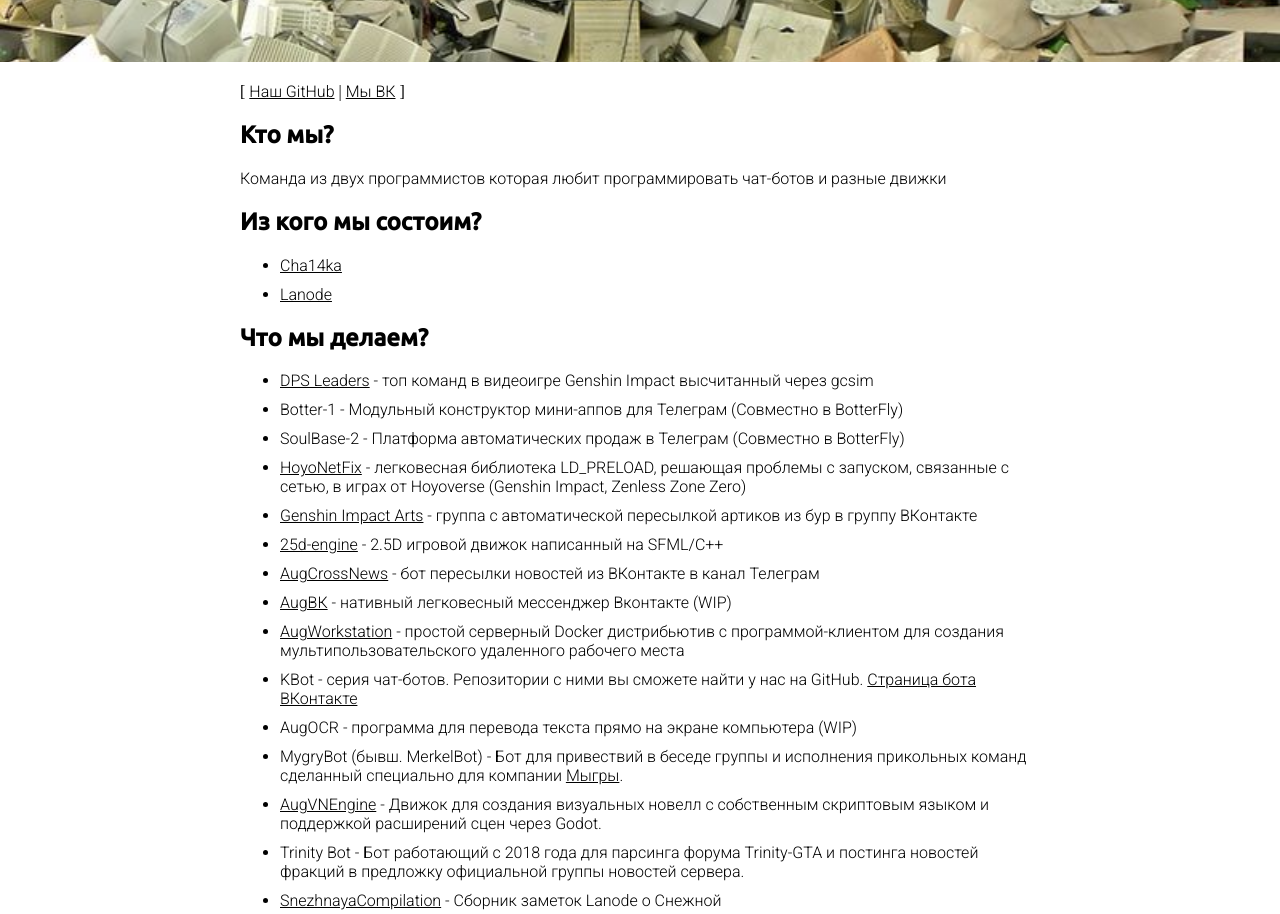
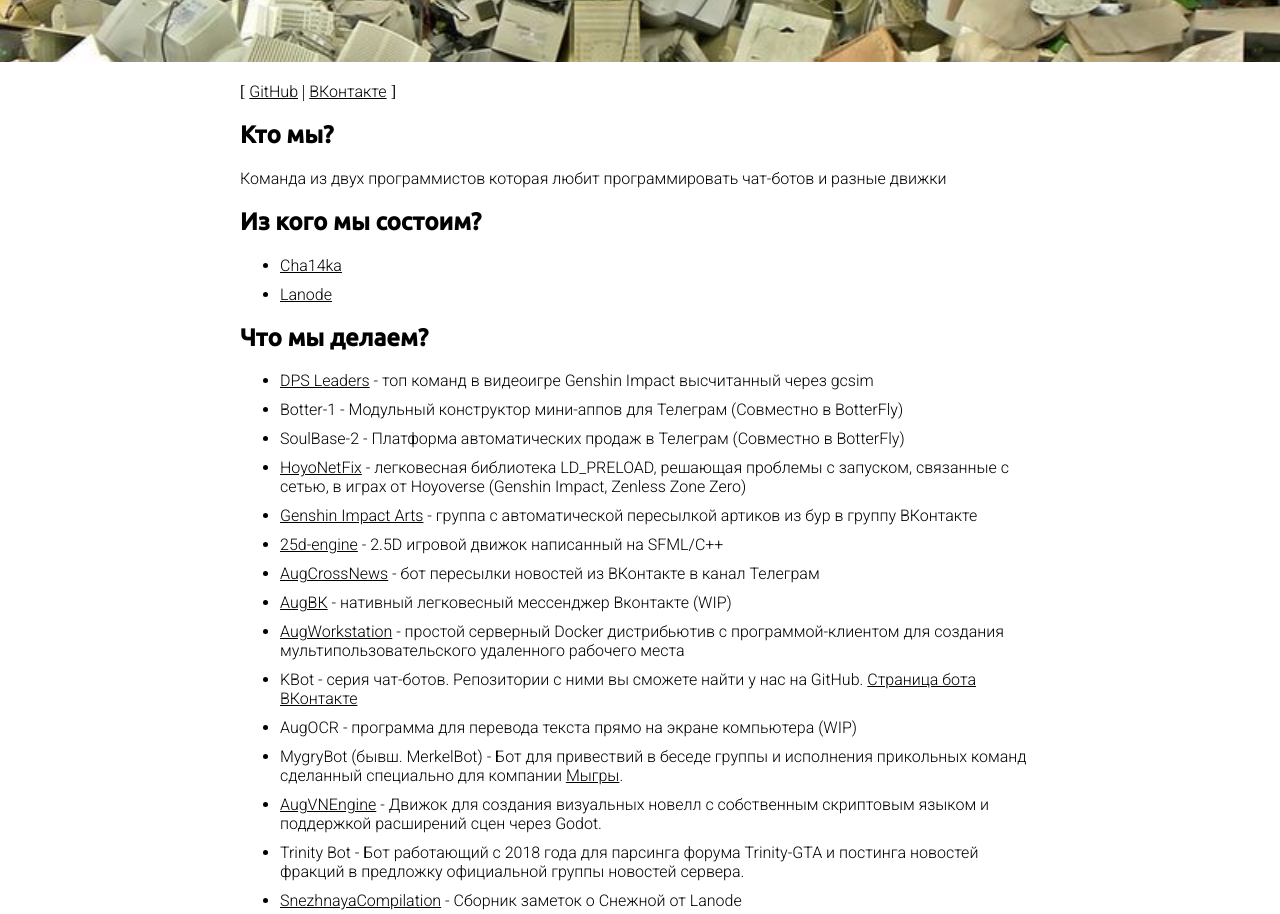
Before and after one commit to Augmeneco/augmeneco.github.io, a plain HTML site: page index.html in a window 1280 px wide. Shown: the part 138-1052 px from the top of the page. Drawn offline with Linux system fonts and the light colour scheme.

Commit message:
Update index.html

```diff
--- a/index.html
+++ b/index.html
@@ -15,7 +15,7 @@
         </div>
         <div class="center">
             <div id="menu">
-            [ <a href="https://github.com/Augmeneco">Наш GitHub</a> | <a href="https://vk.com/augmeneco">Мы ВК</a> ]
+            [ <a href="https://github.com/Augmeneco">GitHub</a> | <a href="https://vk.com/augmeneco">ВКонтакте</a> ]
             </div>
             <h2>Кто мы?</h2>
             <p>
@@ -46,7 +46,7 @@
                     <li>MygryBot (бывш. MerkelBot) - Бот для привествий в беседе группы и исполнения прикольных команд сделанный специально для компании <a href="https://vk.com/mygry_ru">Мыгры</a>.</li>
                     <li><a href="https://git.augmeneco.ru/Augmeneco/AugVNEngine">AugVNEngine</a> - Движок для создания визуальных новелл с собственным скриптовым языком и поддержкой расширений сцен через Godot.</li>
                     <li>Trinity Bot - Бот работающий с 2018 года для парсинга форума Trinity-GTA и постинга новостей фракций в предложку официальной группы новостей сервера.</li>
-                    <li><a href="https://github.com/Augmeneco/SnezhnayaCompilation">SnezhnayaCompilation</a> - Сборник заметок Lanode о Снежной</li>
+                    <li><a href="https://github.com/Augmeneco/SnezhnayaCompilation">SnezhnayaCompilation</a> - Сборник заметок о Снежной от Lanode</li>
                 </ul>
             </p>
             <h2>Наши услуги:</h2>
```
